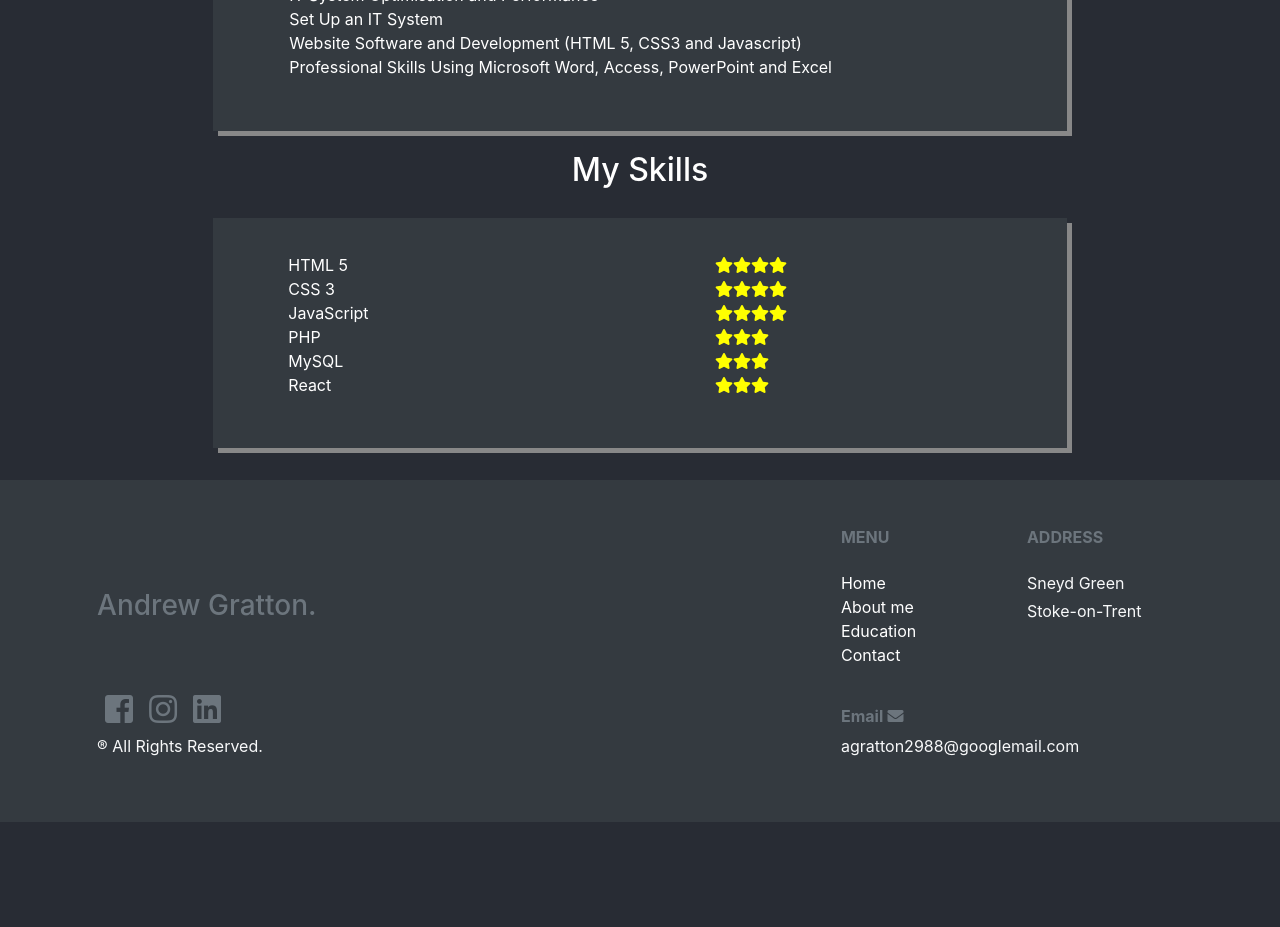
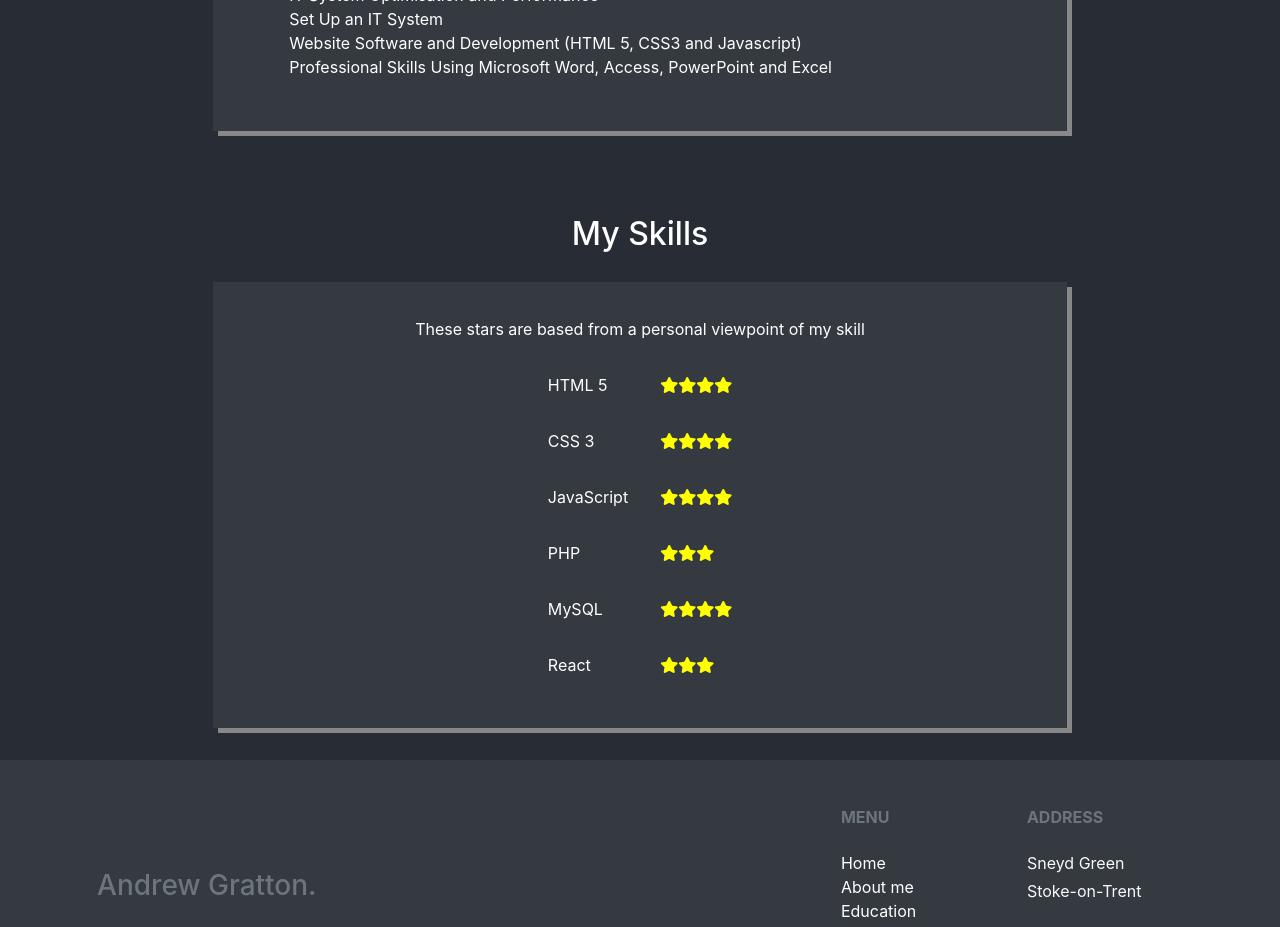
Before and after one commit to Gratto2988/andrewgratton, a React (Create React App) app: page / in a window 1280 px wide. Shown: the part 2260-3187 px from the top of the page. Before the commit the page ends 3082 px from the top, so only its background shows below. Built offline with nearby package versions, Linux system fonts and the light colour scheme.

Commit message:
updated footer

```diff
--- a/src/App.css
+++ b/src/App.css
@@ -118,6 +118,14 @@ a, a:hover{
   color: yellow;
 }
 
+/* My Skills */
+.skillTree{
+  margin: 0 auto;
+}
+.skillTree td{
+  padding: 1rem;
+}
+
 /* Footer Styles */
 
 #contact{
--- a/src/Skills.js
+++ b/src/Skills.js
@@ -5,32 +5,46 @@ import Star from './Star';
 const Skills = () => {
     return(
         <div >
+        <div className="navPad"></div>
         <h2 className="padStyle "><center>My Skills</center></h2>
 
         <div className="row">
 
             <div className="col-md-2"></div>
 
-            <div className="col-md-4 details">
-                <ul>
-                    <li>HTML 5</li>
-                    <li>CSS 3</li>
-                    <li>JavaScript</li>
-                    <li>PHP</li>
-                    <li>MySQL</li>
-                    <li>React</li>
-                </ul>
+            <div className="col-md-8 details">
+            <div className="bc padStyle details">
+                <center><p>These stars are based from a personal viewpoint of my skill </p> </center>
+                <table className="skillTree">
+                    <tbody>
+                        <tr>
+                            <td>HTML 5</td>
+                            <td><Star star="4"/></td>
+                        </tr>
+                        <tr>
+                            <td>CSS 3</td>
+                            <td><Star star="4"/></td>
+                        </tr>
+                        <tr>
+                            <td>JavaScript</td>
+                            <td><Star star="4"/></td>
+                        </tr>
+                        <tr>
+                            <td>PHP</td>
+                            <td><Star star="3"/></td>
+                        </tr>
+                        <tr>
+                            <td>MySQL</td>
+                            <td><Star star="4"/></td>
+                        </tr>
+                        <tr>
+                            <td>React</td>
+                            <td><Star star="3"/></td>
+                        </tr>
+                    </tbody>
+
+                </table>
             </div>
-
-            <div className="col-md-4 details">
-                <ul className="ratings">
-                    <Star star="4"/>
-                    <Star star="4"/>
-                    <Star star="4"/>
-                    <Star star="3"/>
-                    <Star star="3"/>
-                    <Star star="3"/>
-                </ul>
             </div>
 
             <div className="col-md-2"></div>
```
